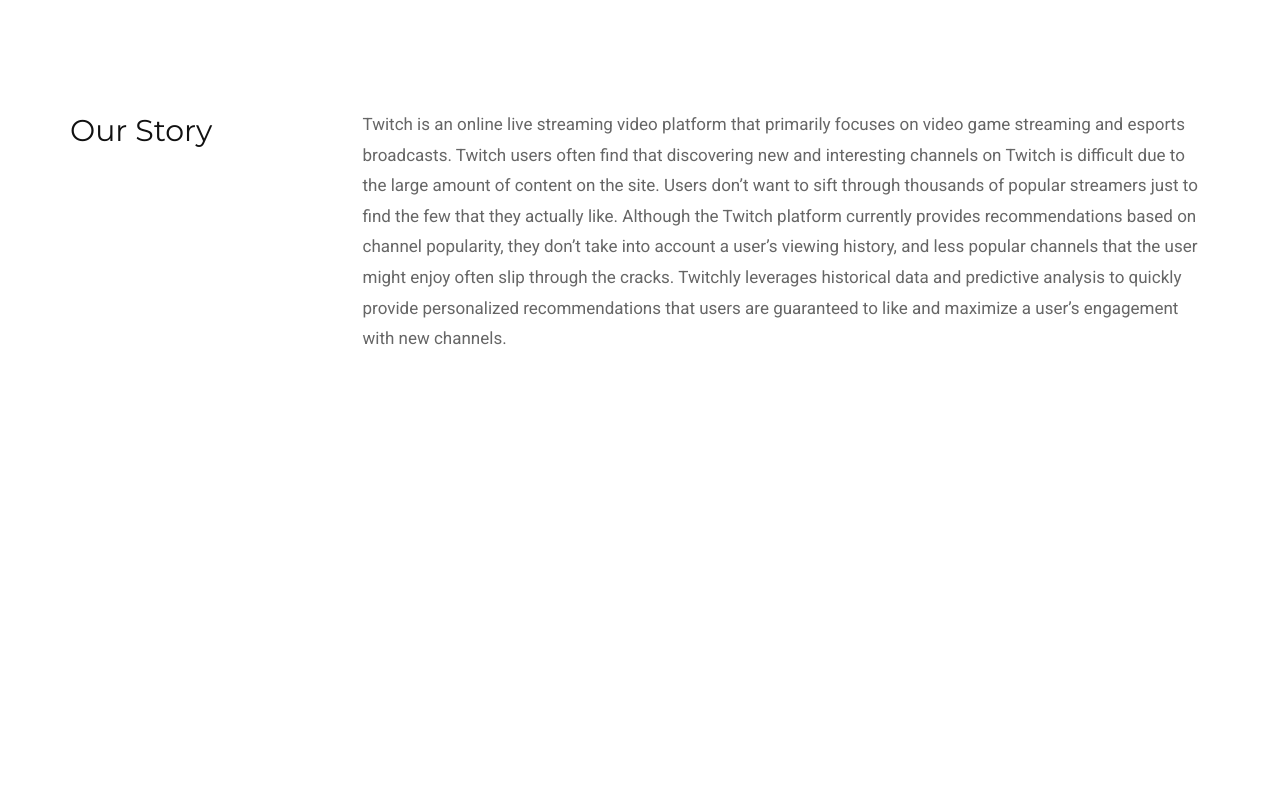
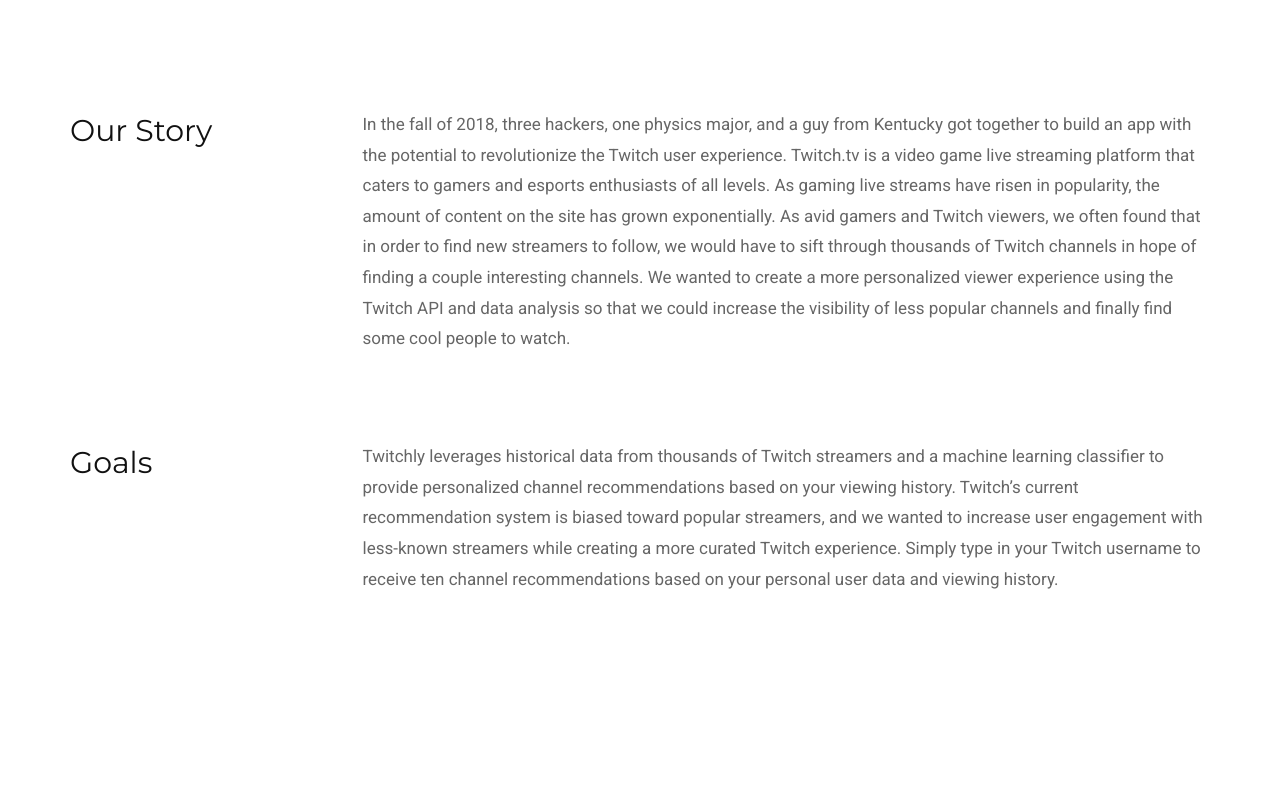
Before and after one commit to krhavien/Twitchly, a Flask app: page /about in a window 1280 px wide. Shown: the part 551-1340 px from the top of the page. Before the commit the page ends 896 px from the top, so only its background shows below. Run offline with Flask 2, Linux system fonts and the light colour scheme; parts of the project's set-up code (start-up, migrations or seed data) failed here and were passed over; some libraries are stand-ins or nearby versions; some web fonts are replaced.

Commit message:
Upate about page

```diff
--- a/flask-web/templates/about.html
+++ b/flask-web/templates/about.html
@@ -17,7 +17,17 @@
          </div>
          <div class="col-md-9">
            <p>
-           Twitch is an online live streaming video platform that primarily focuses on video game streaming and esports broadcasts. Twitch users often find that discovering new and interesting channels on Twitch is difficult due to the large amount of content on the site. Users don’t want to sift through thousands of popular streamers just to find the few that they actually like. Although the Twitch platform currently provides recommendations based on channel popularity, they don’t take into account a user’s viewing history, and less popular channels that the user might enjoy often slip through the cracks. Twitchly leverages historical data and predictive analysis to quickly provide personalized recommendations that users are guaranteed to like and maximize a user’s engagement with new channels.
+           In the fall of 2018, three hackers, one physics major, and a guy from Kentucky got together to build an app with the potential to revolutionize the Twitch user experience. Twitch.tv is a video game live streaming platform that caters to gamers and esports enthusiasts of all levels. As gaming live streams have risen in popularity, the amount of content on the site has grown exponentially. As avid gamers and Twitch viewers, we often found that in order to find new streamers to follow, we would have to sift through thousands of Twitch channels in hope of finding a couple interesting channels. We wanted to create a more personalized viewer experience using the Twitch API and data analysis so that we could increase the visibility of less popular channels and finally find some cool people to watch.
+           </p>
+         </div>
+      </div>
+<div class="row margin-top-45">
+         <div class="col-md-3">
+            <h2>Goals</h2>
+         </div>
+         <div class="col-md-9">
+           <p>
+           Twitchly leverages historical data from thousands of Twitch streamers and a machine learning classifier to provide personalized channel recommendations based on your viewing history. Twitch’s current recommendation system is biased toward popular streamers, and we wanted to increase user engagement with less-known streamers while creating a more curated Twitch experience. Simply type in your Twitch username to receive ten channel recommendations based on your personal user data and viewing history.
            </p>
          </div>
       </div>
```
